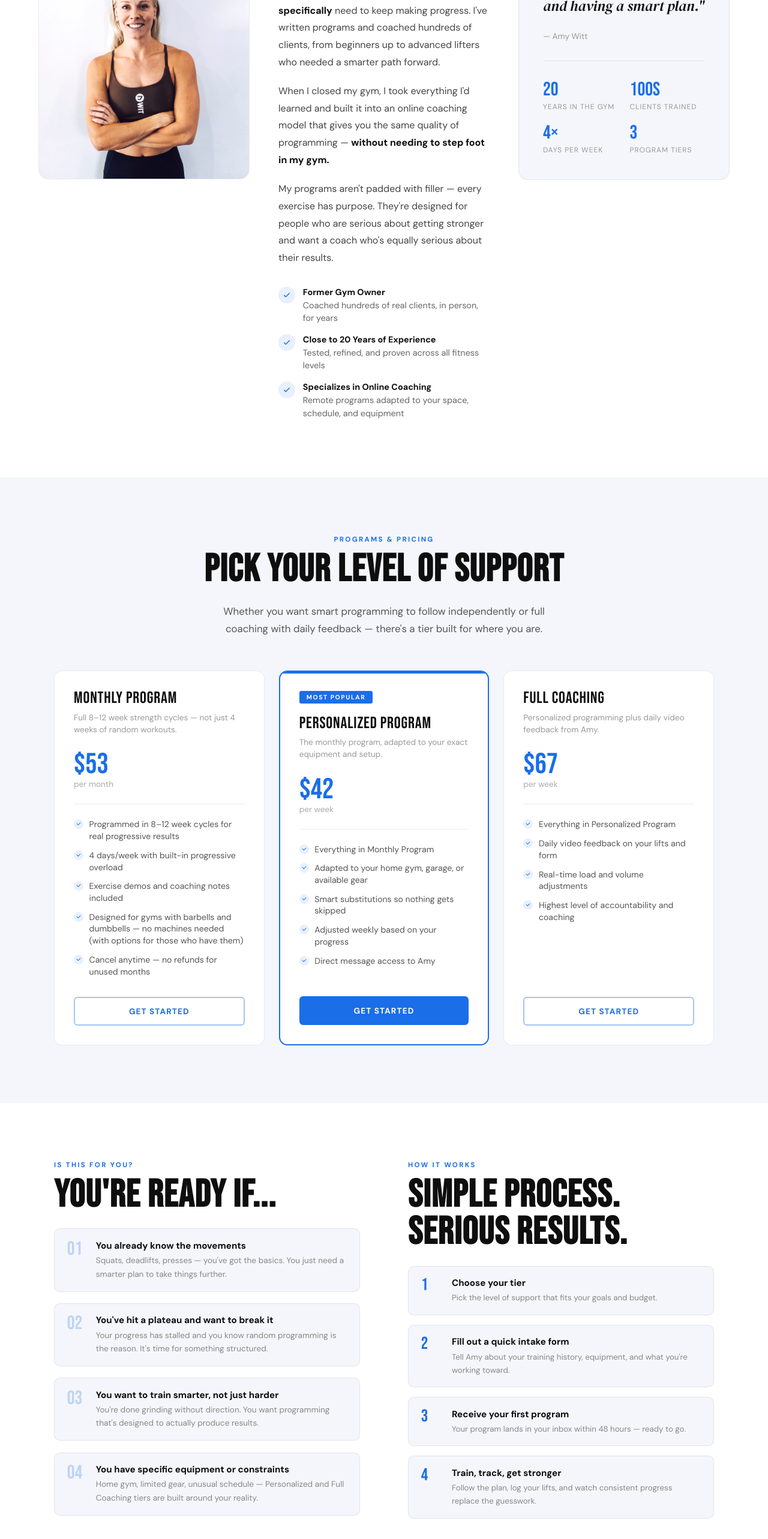
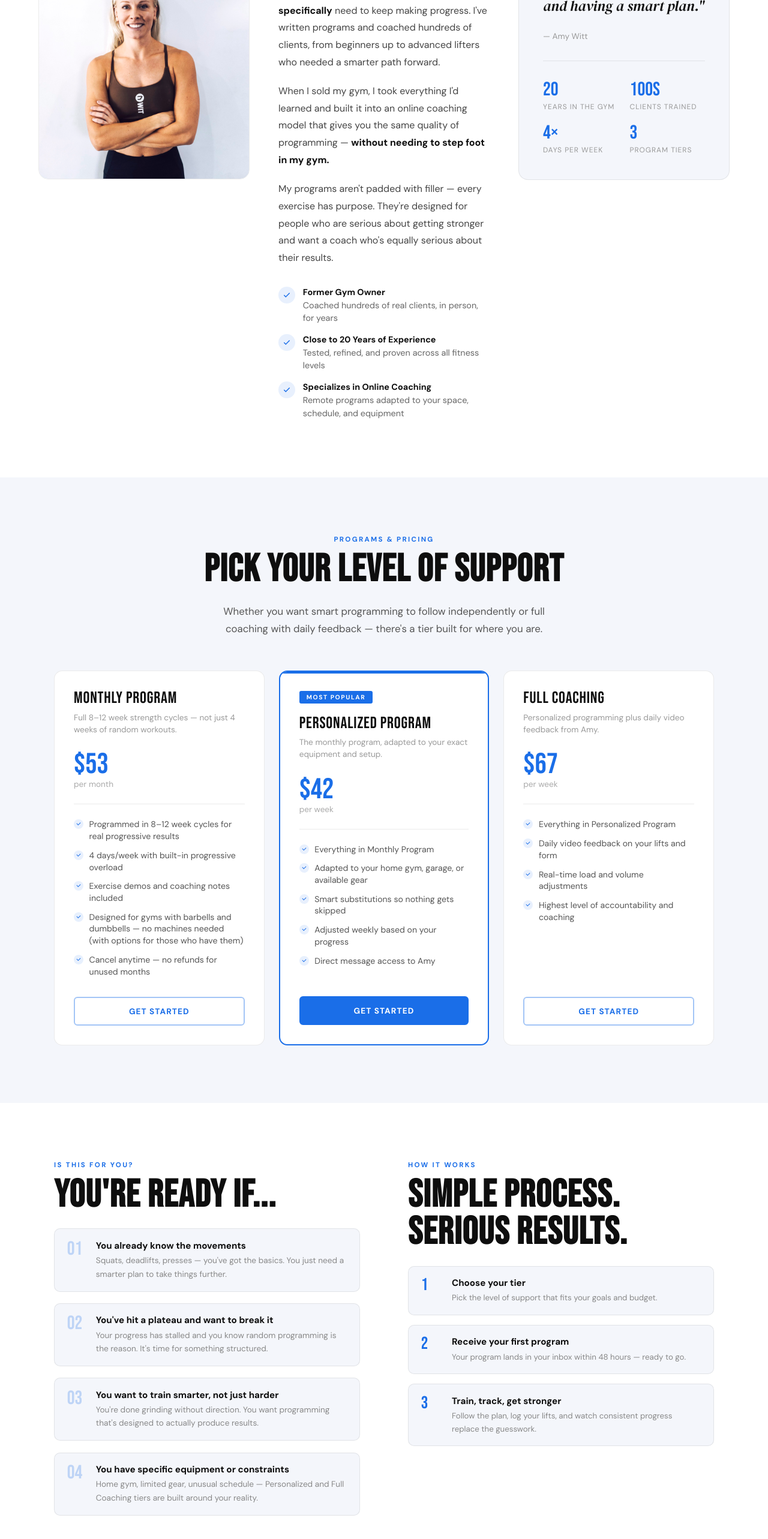
Before and after one commit to AmyWitt/amy-witt-coaching, a React (Vite) app: page / in a window 1280 px wide. Shown: the part 3052-5618 px from the top of the page at 60% size. Built offline with nearby package versions, Linux system fonts and the light colour scheme.

Commit message:
Update App.jsx

```diff
--- a/src/App.jsx
+++ b/src/App.jsx
@@ -149,7 +149,7 @@ function About() {
           <div className="section-label">About Amy</div>
           <h2 className="section-title">This Isn't My First Rep.</h2>
           <p>I spent years running a gym — watching what works, what doesn't, and what <strong>lifters specifically</strong> need to keep making progress. I've written programs and coached hundreds of clients, from beginners up to advanced lifters who needed a smarter path forward.</p>
-          <p>When I closed my gym, I took everything I'd learned and built it into an online coaching model that gives you the same quality of programming — <strong>without needing to step foot in my gym.</strong></p>
+          <p>When I sold my gym, I took everything I'd learned and built it into an online coaching model that gives you the same quality of programming — <strong>without needing to step foot in my gym.</strong></p>
           <p>My programs aren't padded with filler — every exercise has purpose. They're designed for people who are serious about getting stronger and want a coach who's equally serious about their results.</p>
           <div className="credential-list">
             <div className="credential">
@@ -289,9 +289,8 @@ function ForYou() {
           <div className="steps-list">
             {[
               { n: '1', title: 'Choose your tier', body: 'Pick the level of support that fits your goals and budget.' },
-              { n: '2', title: 'Fill out a quick intake form', body: "Tell Amy about your training history, equipment, and what you're working toward." },
-              { n: '3', title: 'Receive your first program', body: 'Your program lands in your inbox within 48 hours — ready to go.' },
-              { n: '4', title: 'Train, track, get stronger', body: 'Follow the plan, log your lifts, and watch consistent progress replace the guesswork.' },
+              { n: '2', title: 'Receive your first program', body: 'Your program lands in your inbox within 48 hours — ready to go.' },
+              { n: '3', title: 'Train, track, get stronger', body: 'Follow the plan, log your lifts, and watch consistent progress replace the guesswork.' },
             ].map((s) => (
               <div className="step-item" key={s.n}>
                 <div className="step-n">{s.n}</div>
```
